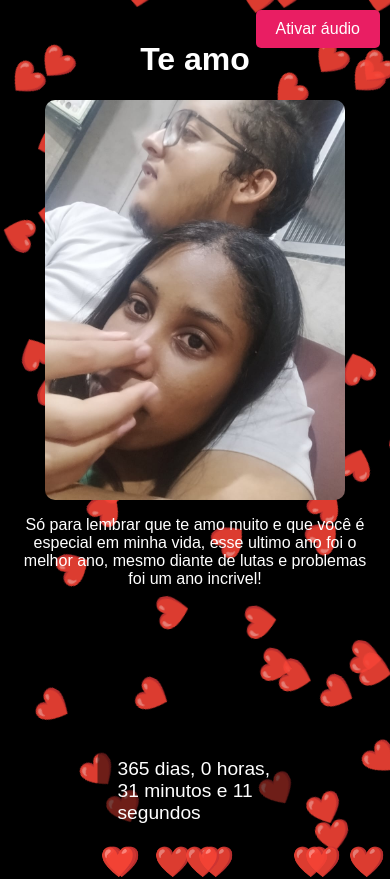
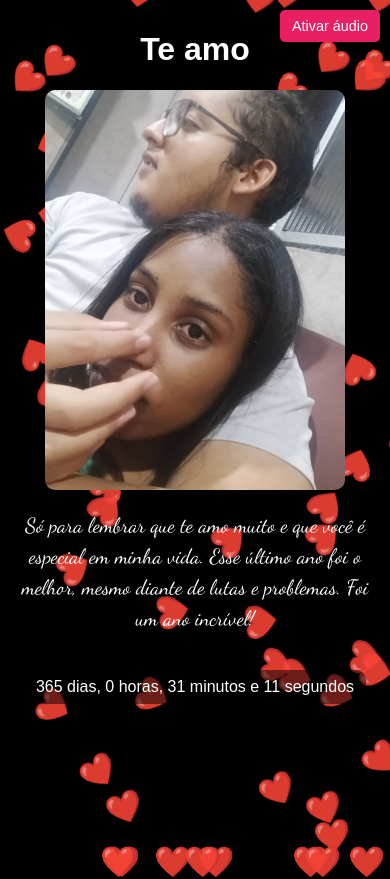
Before and after one commit to jhonata344/mylove, a plain HTML site: page index.html in a window 390 px wide. Shown: the top 879 px of the page. Drawn offline with Linux system fonts and the light colour scheme.

Commit message:
Update index.html

```diff
--- a/index.html
+++ b/index.html
@@ -3,16 +3,23 @@
 <head>
   <meta charset="UTF-8" />
   <meta name="viewport" content="width=device-width, initial-scale=1" />
+  <meta name="theme-color" content="#000000" />
   <title>Te Amo</title>
+  <link href="https://fonts.googleapis.com/css2?family=Dancing+Script:wght@400;700&display=swap" rel="stylesheet">
   <style>
-    body {
+    * {
+      box-sizing: border-box;
+    }
+
+    html, body {
       margin: 0;
       padding: 0;
       background: #000;
       color: white;
       font-family: sans-serif;
-      overflow: hidden;
-      position: relative;
+      width: 100%;
+      max-width: 100vw;
+      overflow-x: auto;
     }
 
     .container {
@@ -20,11 +27,12 @@
       padding: 20px;
       position: relative;
       z-index: 1;
+      max-width: 100vw;
     }
 
     .carousel {
       position: relative;
-      width: 100%;
+      width: 90vw;
       max-width: 300px;
       aspect-ratio: 3 / 4;
       margin: 0 auto;
@@ -72,15 +80,13 @@
 
     .mensagem {
       font-size: 1.2em;
+      margin-top: 15px;
+      background: rgba(0, 0, 0, 0.5);
       padding: 10px 20px;
-      position: fixed;
-      bottom: 10px;
-      left: 50%;
-      transform: translateX(-50%);
-      background: rgba(0, 0, 0, 0.5);
       border-radius: 10px;
-      z-index: 10;
-      user-select: none;
+      display: inline-block;
+      max-width: 95vw;
+      word-wrap: break-word;
     }
 
     #btnSom {
@@ -102,10 +108,40 @@
     #btnSom:hover {
       background-color: #ad1457;
     }
+
+    .container p {
+      font-family: 'Dancing Script', cursive;
+      font-size: 1.6em;
+      margin-top: 20px;
+      line-height: 1.5;
+      padding: 0 10px;
+      max-width: 95vw;
+      word-break: break-word;
+    }
+
+    @media (max-width: 600px) {
+      .container {
+        padding: 10px;
+      }
+
+      .container p {
+        font-size: 1.3em;
+        padding: 0 5px;
+      }
+
+      .mensagem {
+        font-size: 1em;
+        padding: 8px 12px;
+      }
+
+      #btnSom {
+        font-size: 0.9em;
+        padding: 8px 12px;
+      }
+    }
   </style>
 </head>
 <body>
-  <!-- Video oculto que toca autoplay mutado -->
   <video id="videoAudio" autoplay loop playsinline muted style="display:none;">
     <source src="seu-video.mp4" type="video/mp4" />
     Seu navegador não suporta vídeo.
@@ -125,13 +161,13 @@
       <img src="06.jpg" />
       <img src="07.jpg" />
     </div>
-    <p>Só para lembrar que te amo muito e que você é especial em minha vida, esse ultimo ano foi o melhor ano, mesmo diante de lutas e problemas foi um ano incrivel!</p>
+
+    <p>Só para lembrar que te amo muito e que você é especial em minha vida. Esse último ano foi o melhor, mesmo diante de lutas e problemas. Foi um ano incrível!</p>
+
+    <div class="mensagem" id="contador"></div>
   </div>
 
-  <div class="mensagem" id="contador"></div>
-
   <script>
-    // Função para criar corações caindo
     function criarCoracao() {
       for (let i = 0; i < 7; i++) {
         const coracao = document.createElement('div');
@@ -140,7 +176,6 @@
         coracao.style.animationDuration = (Math.random() * 3 + 3) + 's';
         coracao.textContent = '❤️';
         document.body.appendChild(coracao);
-
         setTimeout(() => {
           coracao.remove();
         }, 6000);
@@ -149,7 +184,6 @@
 
     setInterval(criarCoracao, 500);
 
-    // Função para atualizar o contador de tempo
     function atualizarContador() {
       const inicio = new Date('2024-05-20T00:00:00');
       const agora = new Date();
@@ -173,7 +207,6 @@
     atualizarContador();
     setInterval(atualizarContador, 1000);
 
-    // Carrossel automático
     const imagens = document.querySelectorAll('.carousel img');
     let indiceAtual = 0;
 
@@ -183,7 +216,6 @@
       imagens[indiceAtual].classList.add('active');
     }, 3000);
 
-    // Botão para ativar o som do vídeo
     const video = document.getElementById('videoAudio');
     const btnSom = document.getElementById('btnSom');
 
```
